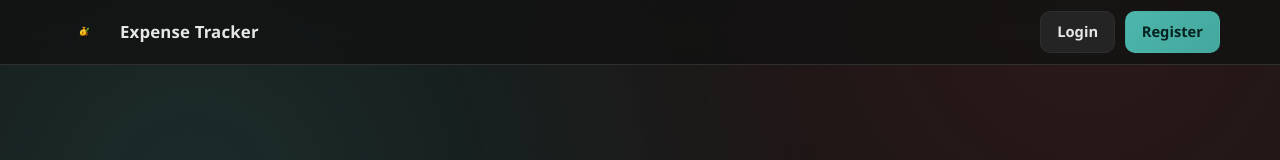
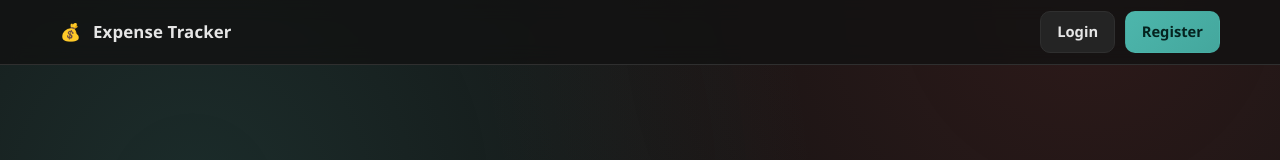
Before and after one commit to yakshithkm/expense-tracker, a React (Create React App) app in the folder client/: page / in a window 1280 px wide. Shown: the top 160 px of the page. Built offline with nearby package versions, Linux system fonts and the light colour scheme; no server answers.

Commit message:
chore(ui): update favicon and navbar emoji branding

```diff
--- a/client/src/components/Navbar.js
+++ b/client/src/components/Navbar.js
@@ -11,7 +11,6 @@ const Navbar = () => {
   const { user, logout } = useAuth();
   const location = useLocation();
   const navigate = useNavigate();
-  const logoSrc = `${process.env.PUBLIC_URL}/logo.png`;
 
   const handleLogout = () => {
     logout();
@@ -22,14 +21,7 @@ const Navbar = () => {
     <nav className="navbar">
       <div className="navbar-container">
         <Link to="/dashboard" className="navbar-brand" aria-label="Expense Tracker Dashboard Home">
-          <img
-            src={logoSrc}
-            alt=""
-            className="navbar-logo"
-            aria-hidden="true"
-            width="48"
-            height="48"
-          />
+          <span className="brand-icon" aria-hidden="true">💰</span>
           <span className="brand-text">Expense Tracker</span>
         </Link>
         <div className="nav-links">
--- a/client/src/pages/Landing.js
+++ b/client/src/pages/Landing.js
@@ -42,21 +42,12 @@ const onboardingSteps = [
 ];
 
 const Landing = () => {
-  const logoSrc = `${process.env.PUBLIC_URL}/logo.png`;
-
   return (
     <div className="landing-page">
       <header className="landing-navbar">
         <div className="landing-nav-inner">
           <Link to="/" className="landing-brand" aria-label="Expense Tracker Home">
-            <img
-              src={logoSrc}
-              alt=""
-              className="landing-logo"
-              aria-hidden="true"
-              width="48"
-              height="48"
-            />
+            <span className="brand-icon" aria-hidden="true">💰</span>
             <span className="brand-text">Expense Tracker</span>
           </Link>
 
```
Also changed, not shown: client/public/favicon.svg, client/public/logo.png (deleted).
